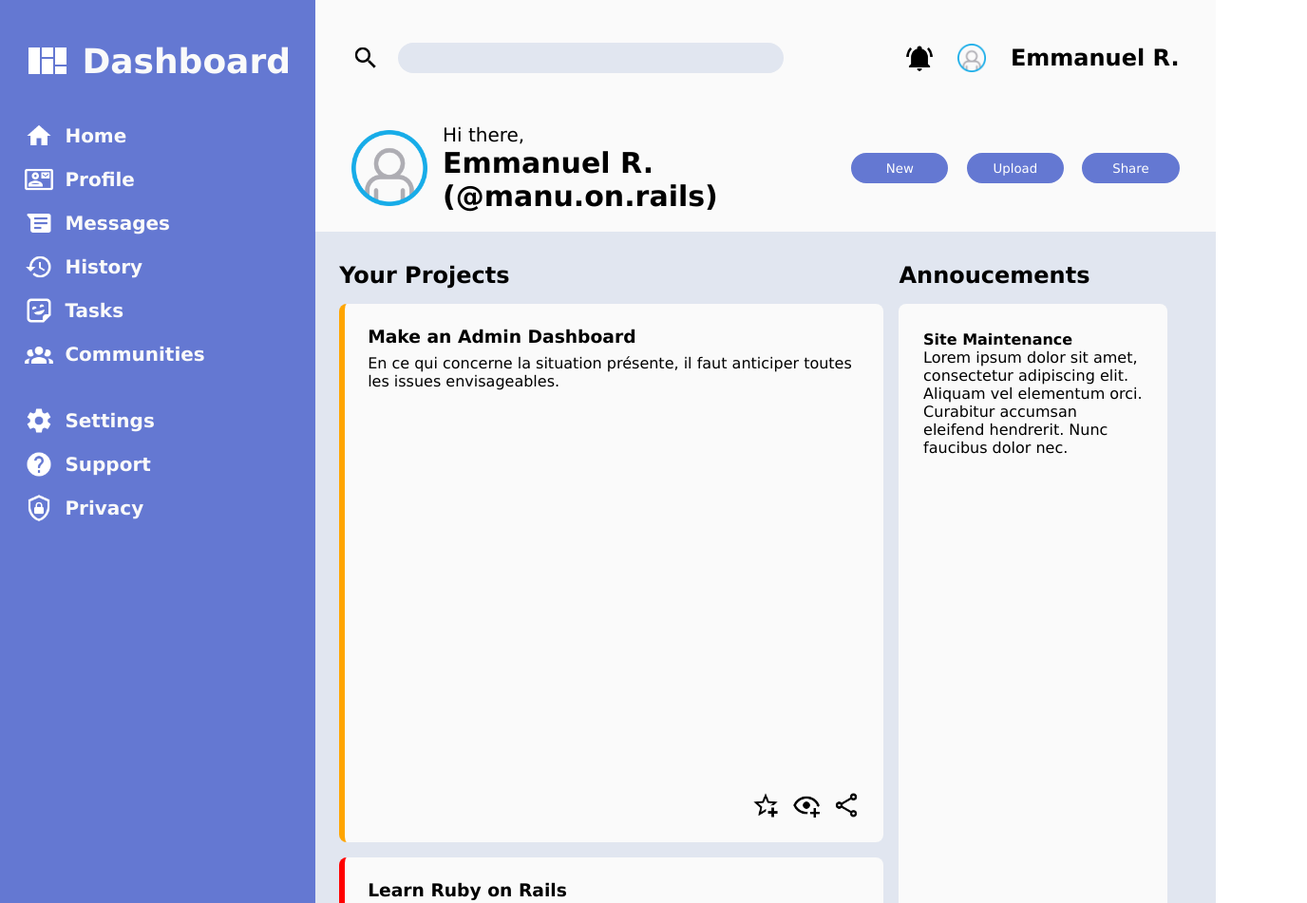
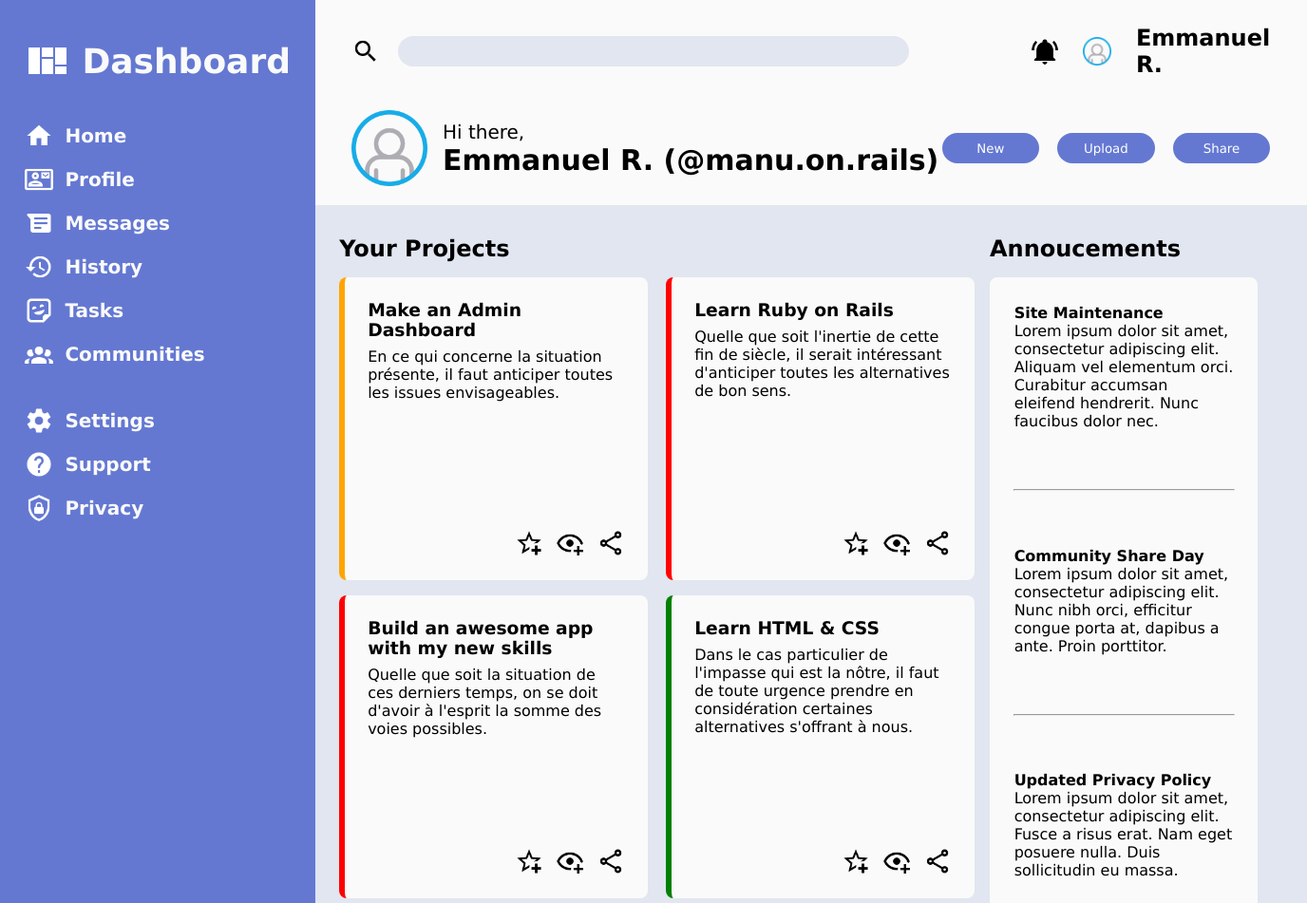
Before and after one commit to erambeau/odin-admin-dashboard, a plain HTML site: page index.html in a window 1280 px wide. Shown: the top 951 px of the page at 95% size, 1376 px wide, since content can reach past the window. Drawn offline with Linux system fonts and the light colour scheme.

Commit message:
Fixed width for search bar

```diff
--- a/styles.css
+++ b/styles.css
@@ -166,7 +166,8 @@ body {
     background-color: var(--main-background-color);
     border: none;
     border-radius: 2vh;
-    flex: 1;
+    width: 40vw;
+
     height: 3vh;
     padding: 0.5vh 1vw;
 }
@@ -180,6 +181,7 @@ body {
 #header-1st-row > .notif-and-profile-part {
     display: flex;
     align-items: center;
+    justify-content: right;
     gap: 2vw;
     margin-left: 10vw;
 }
```
